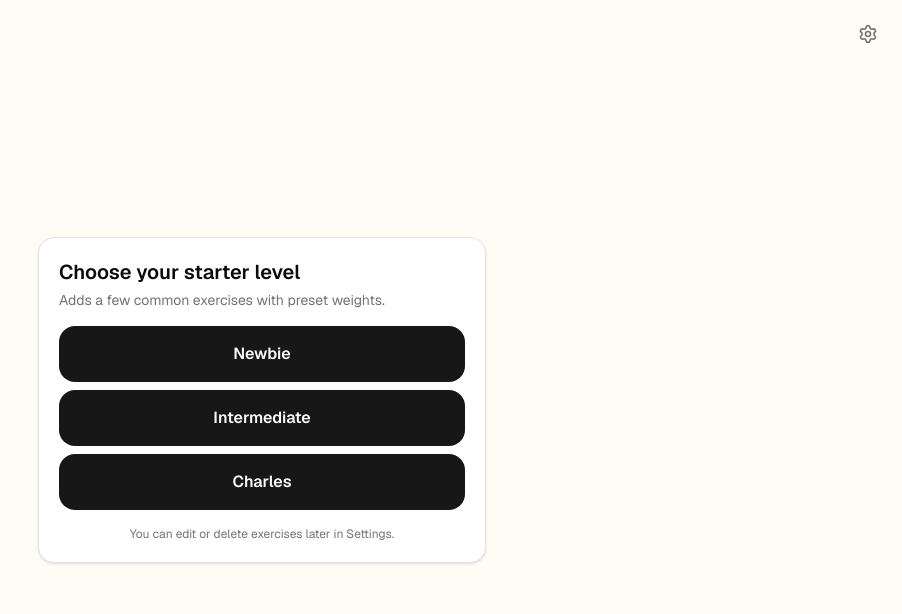
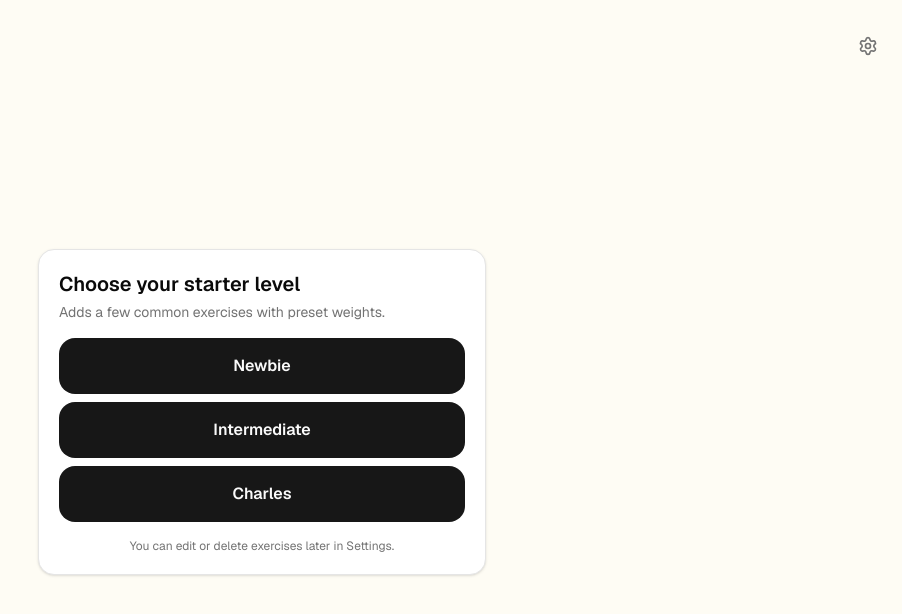
Before and after one commit to jasonszerel2/fitness-app, a Next.js app: page / in a window 1280 px wide. Shown: the top 614 px of the page, without its empty margins (378-1280 px from the left). Built offline with nearby package versions, Linux system fonts and the light colour scheme.

Commit message:
fix safe area padding for fullscreen mode

```diff
--- a/app/layout.tsx
+++ b/app/layout.tsx
@@ -40,7 +40,7 @@ export default function RootLayout({
 }>) {
   return (
     <html lang="en" suppressHydrationWarning>
-      <body className="font-sans antialiased">
+      <body className="font-sans antialiased pt-[calc(env(safe-area-inset-top,0px)+12px)] pb-[env(safe-area-inset-bottom,0px)]">
         <ThemeProvider>{children}</ThemeProvider>
       </body>
     </html>
```
